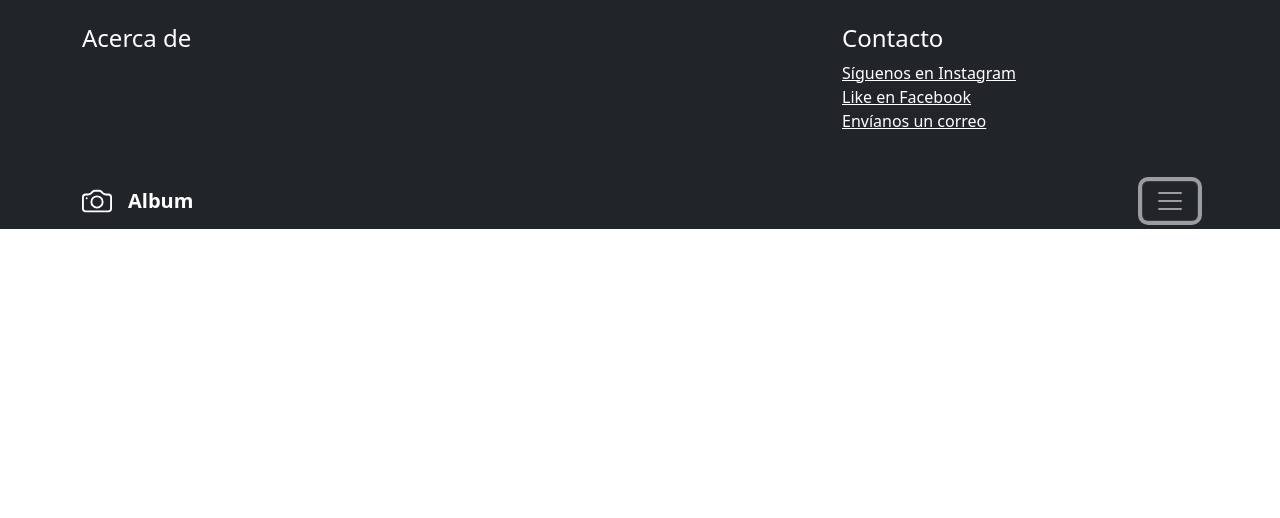
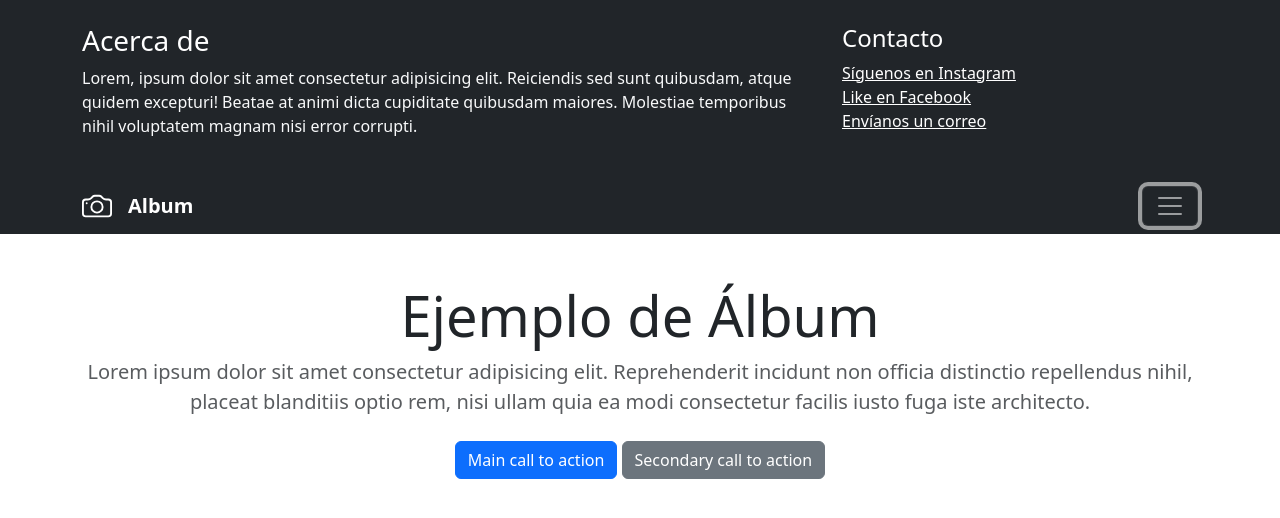
Before and after one commit to Bernard301094/album-bootstrap, a plain HTML site: page index.html in a window 1280 px wide. Both pictures are taken after a click on the button "Alternar Navegación". Drawn offline with Linux system fonts and the light colour scheme.

Commit message:
Section del Main terminada

```diff
--- a/index.html
+++ b/index.html
@@ -5,7 +5,7 @@
     <meta http-equiv="X-UA-Compatible" content="IE=edge">
     <meta name="viewport" content="width=device-width, initial-scale=1.0">
     <link rel="stylesheet" href="css/bootstrap.min.css">
-    <title>Album de fotos</title>
+    <title>Álbum de Fotos</title>
 </head>
 <body>
     <header>
@@ -13,8 +13,8 @@
             <div class="container">
                 <div class="row">
                     <div class="col-12 col-sm-8 py-4">
-                        <h4 class="text-white">Acerca de</h4>
-                        <p class="text-muted">Lorem, ipsum dolor sit amet consectetur adipisicing elit. Reiciendis sed sunt quibusdam, atque quidem excepturi! Beatae at animi dicta cupiditate quibusdam maiores. Molestiae temporibus nihil voluptatem magnam nisi error corrupti.</p>
+                        <h3 class="text-white ">Acerca de</h3>
+                        <p class="text-light">Lorem, ipsum dolor sit amet consectetur adipisicing elit. Reiciendis sed sunt quibusdam, atque quidem excepturi! Beatae at animi dicta cupiditate quibusdam maiores. Molestiae temporibus nihil voluptatem magnam nisi error corrupti.</p>
                     </div>
                     <div class="col-12 col-sm-4 py-4">
                         <h4 class="text-white">Contacto</h4>
@@ -56,6 +56,23 @@
             </div>
         </div>
     </header>
+
+    <main>
+        <section class="py-5 bg-white text-center mb-0">
+            <div class="container">
+                <div class="row">
+                    <div class="col">
+                        <h1 class="display-4">Ejemplo de Álbum</h1>
+                        <p class="lead text-muted">Lorem ipsum dolor sit amet consectetur adipisicing elit. Reprehenderit incidunt non officia distinctio repellendus nihil, placeat blanditiis optio rem, nisi ullam quia ea modi consectetur facilis iusto fuga iste architecto.</p>
+                        <p>
+                            <a href="#" class="btn btn-primary my-2">Main call to action</a>
+                            <a href="#" class="btn btn-secondary my-2">Secondary call to action</a>
+                        </p>
+                    </div>
+                </div>
+            </div>
+        </section>
+    </main>
     <script src="js/bootstrap.bundle.min.js"></script>
 </body>
 </html>
```
